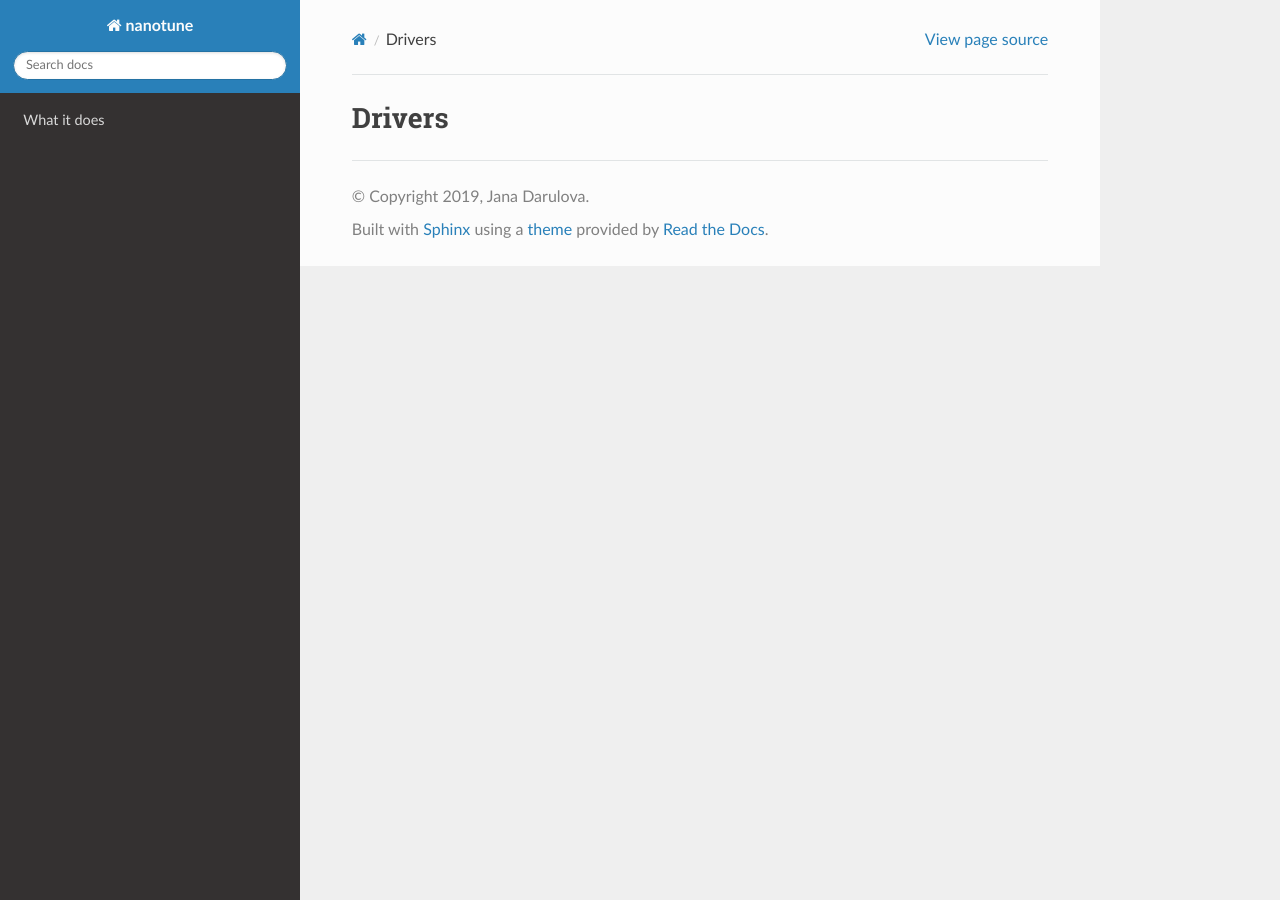
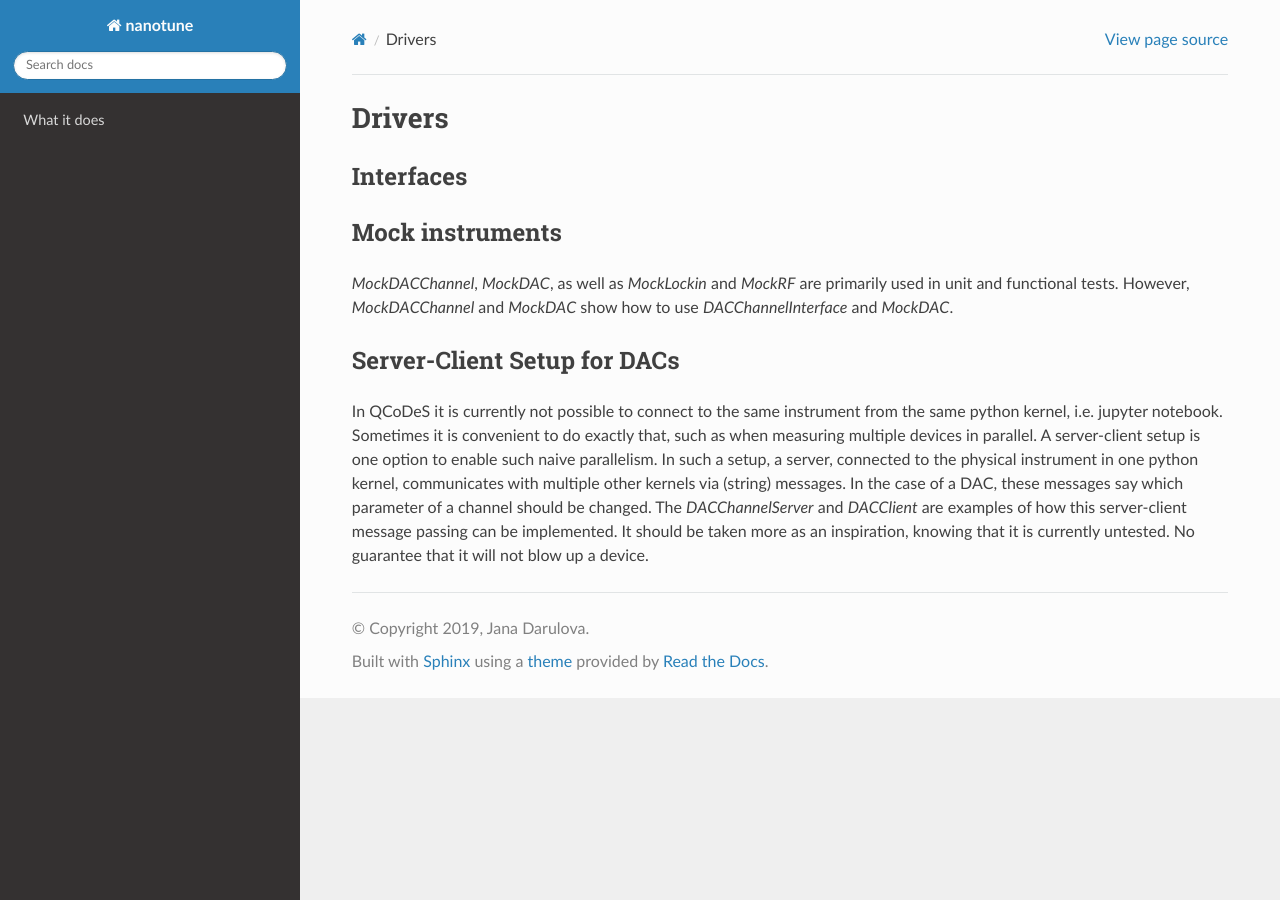
Before and after one commit to microsoft/nanotune, a Sphinx documentation site: the page built from docs/drivers/index.rst, in a window 1280 px wide. Built offline with Sphinx 7.4.7 and the Read the Docs theme 2.0.0, drawn with Linux system fonts in a browser that asks for light colours; pages that are not in the unit, such as notebooks, are missing from menus; the version number could not be read and is left out.

Commit message:
Add static and template files. update index files

```diff
--- /dev/null
+++ b/docs/_static/style.css
@@ -0,0 +1,3 @@
+.wy-nav-content {
+    max-width: 1000px !important;s
+}
--- /dev/null
+++ b/docs/_templates/layout.html
@@ -0,0 +1,4 @@
+{% extends "!layout.html" %}
+{% block extrahead %}
+    <link href="{{ pathto("_static/style.css", True) }}" rel="stylesheet" type="text/css">
+{% endblock %}
--- a/docs/drivers/index.rst
+++ b/docs/drivers/index.rst
@@ -1,3 +1,32 @@
 =======
 Drivers
 =======
+
+Interfaces
+----------
+
+
+
+
+Mock instruments
+----------------
+
+`MockDACChannel`, `MockDAC`, as well as `MockLockin` and `MockRF` are primarily
+used in unit and functional tests. However, `MockDACChannel` and `MockDAC`
+show how to use `DACChannelInterface` and `MockDAC`.
+
+
+Server-Client Setup for DACs
+----------------------------
+
+In QCoDeS it is currently not possible to connect to the same instrument from
+the same python kernel, i.e. jupyter notebook. Sometimes it is convenient to
+do exactly that, such as when measuring multiple devices in parallel.
+A server-client setup is one option to enable such naive parallelism. In such
+a setup, a server, connected to the physical instrument in one python kernel,
+communicates with multiple other kernels via (string) messages. In the case of
+a DAC, these messages say which parameter of a channel should be changed.
+The `DACChannelServer` and `DACClient` are examples of how this server-client
+message passing can be implemented. It should be taken more as an inspiration,
+knowing that it is currently untested. No guarantee that it will not
+blow up a device.
```
Also changed, not shown: 1 other file.
